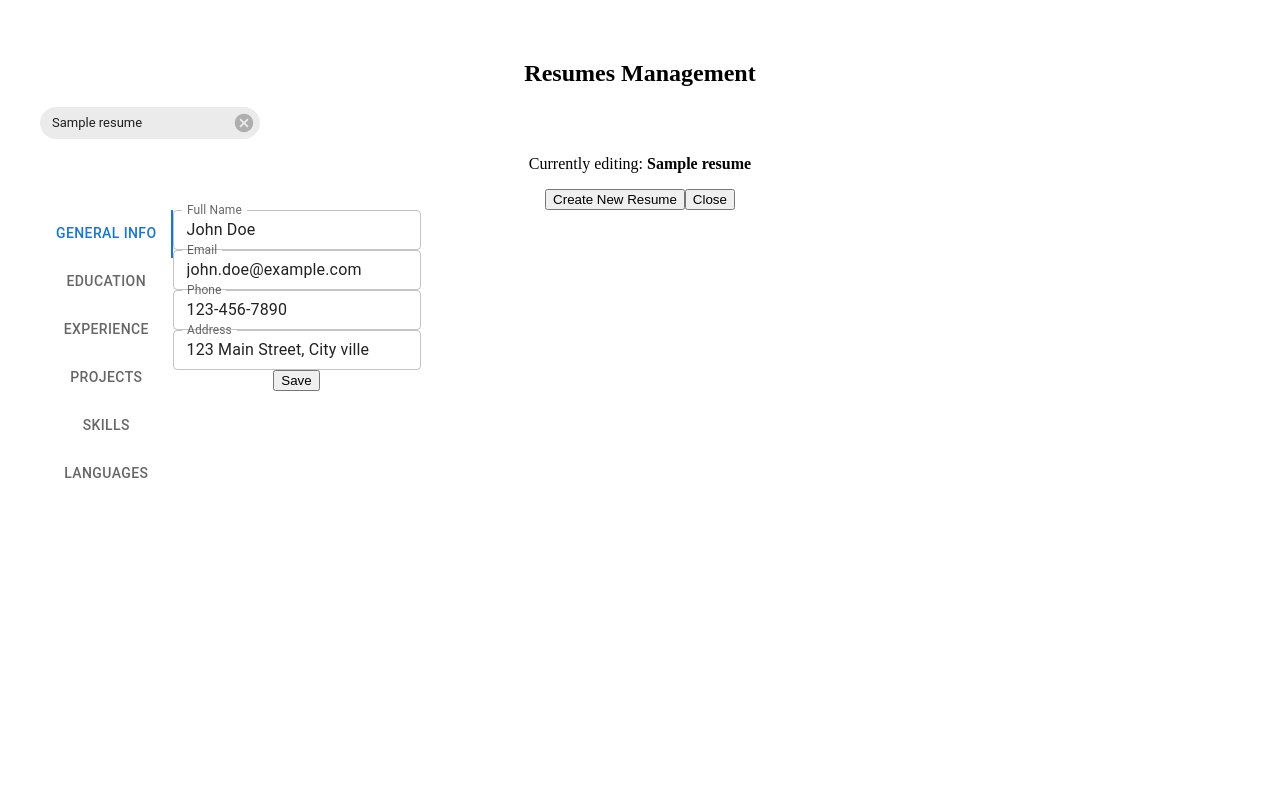
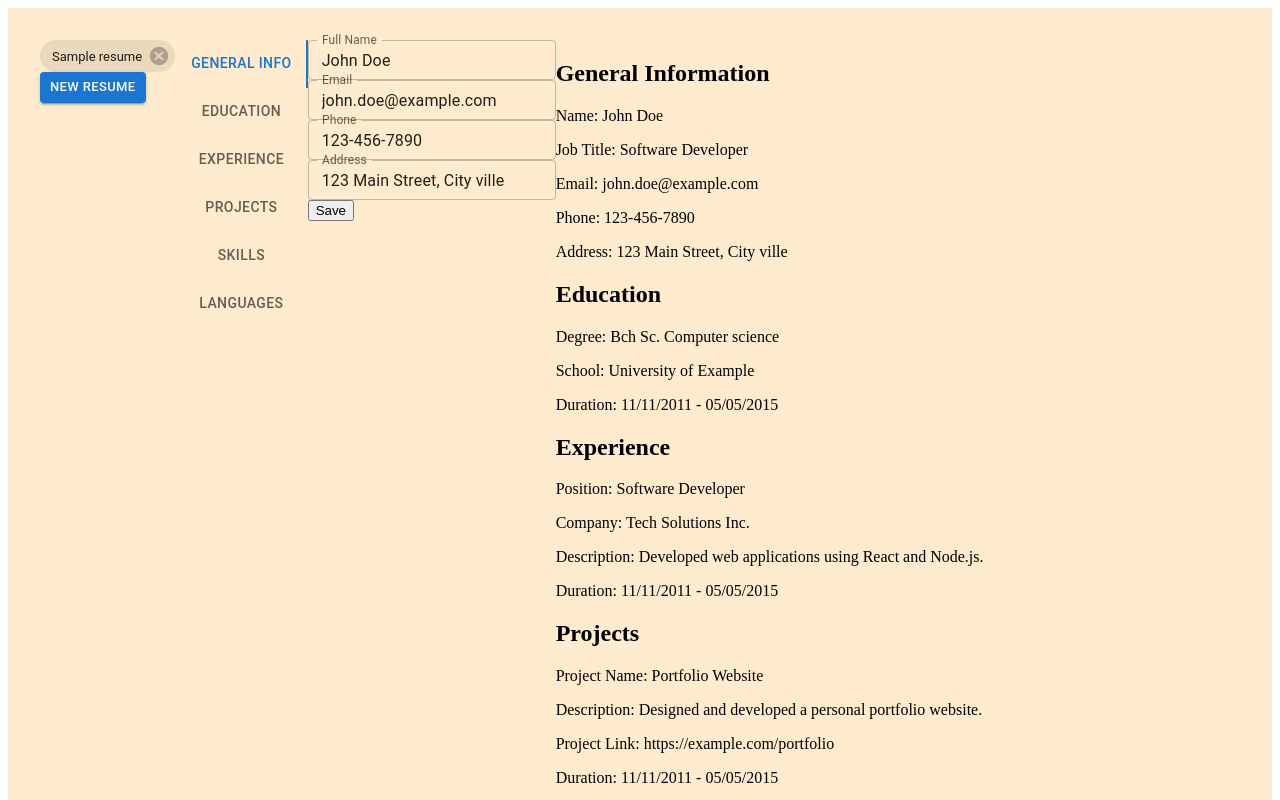
Before and after one commit to eLamine-dev/CV-Application, a React (Vite) app: page / in a window 1280 px wide. Shown: the top 800 px of the page. Built offline with nearby package versions, Linux system fonts and the light colour scheme.

Commit message:
starting to style UI

```diff
--- a/src/App.jsx
+++ b/src/App.jsx
@@ -51,7 +51,7 @@ function App() {
    };
 
    return (
-      <div>
+      <div className="App">
          {/* <Header /> */}
          <ResumeManager
             resumes={resumes}
--- a/src/components/ResumeManager.jsx
+++ b/src/components/ResumeManager.jsx
@@ -1,5 +1,5 @@
 import { useState } from 'react';
-import { Stack, Button, Chip, Box } from '@mui/material';
+import { Stack, Button, Chip, Box, TextField } from '@mui/material';
 
 function ResumeManager({
    resumes,
@@ -25,8 +25,6 @@ function ResumeManager({
 
    return (
       <Box className="ResumeManager">
-         <h2>Resumes Management</h2>
-
          <Stack>
             {Object.keys(resumes).map((resumeId) => (
                <Chip
@@ -51,32 +49,49 @@ function ResumeManager({
          {Object.keys(resumes).length === 0 && (
             <p>No resumes available. Create a new one!</p>
          )}
-         {selectedResume && (
+         {/* {selectedResume && (
             <p>
                Currently editing: <strong>{selectedResume.name}</strong>
             </p>
-         )}
+         )} */}
 
          {isCreatingNewResume ? (
             <div>
-               <label htmlFor="newResumeName">Enter new resume name:</label>
-               <input
+               <TextField
+                  placeholder="New Resume"
+                  label="Resume name"
+                  size="small"
                   type="text"
                   id="newResumeName"
                   value={newResumeName}
                   onChange={(e) => setNewResumeName(e.target.value)}
                />
-               <button onClick={handleCreateNewResume}>
-                  Create new resume
-               </button>
+               <Button
+                  variant="contained"
+                  size="small"
+                  onClick={handleCreateNewResume}
+               >
+                  Save
+               </Button>
+               <Button
+                  variant="contained"
+                  size="small"
+                  onClick={() => setIsCreatingNewResume(false)}
+               >
+                  Close
+               </Button>
             </div>
          ) : (
-            <button onClick={() => setIsCreatingNewResume(true)}>
-               Create New Resume
-            </button>
+            <div>
+               <Button
+                  variant="contained"
+                  size="small"
+                  onClick={() => setIsCreatingNewResume(true)}
+               >
+                  New Resume
+               </Button>
+            </div>
          )}
-
-         <button>Close</button>
       </Box>
    );
 }
--- a/src/components/ResumeView.jsx
+++ b/src/components/ResumeView.jsx
@@ -9,7 +9,7 @@ import sampleResume from './sampleResume.jsx';
 function ResumeView({ selectedResume }) {
    const resume = selectedResume || sampleResume;
    return (
-      <div>
+      <div className="ResumeView">
          <GeneralInfo generalInfo={resume['general info']} />
          <Education educationData={resume.education || []} />
          <Experience experienceData={resume.experience || []} />
--- a/src/styles/App.css
+++ b/src/styles/App.css
@@ -1,8 +1,10 @@
-#root {
-   max-width: 1280px;
+.App {
+   display: flex;
+   justify-items: stretch;
+   flex-direction: row;
    margin: 0 auto;
    padding: 2rem;
-   text-align: center;
+   background-color: blanchedalmond;
 }
 
 /* .ResumeManager,
```
Also changed, not shown: src/components/resumeEditor/DynamicForm.jsx (+0 -9 lines).
